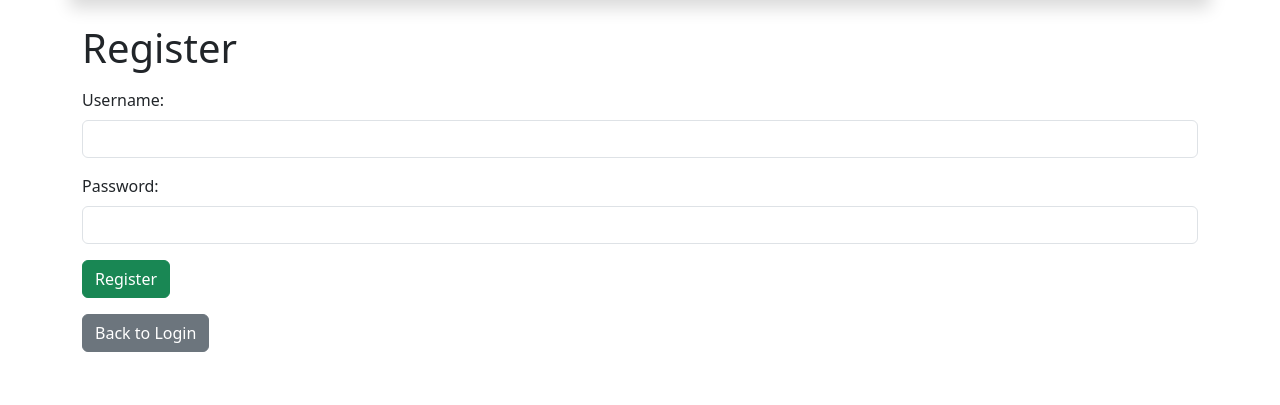
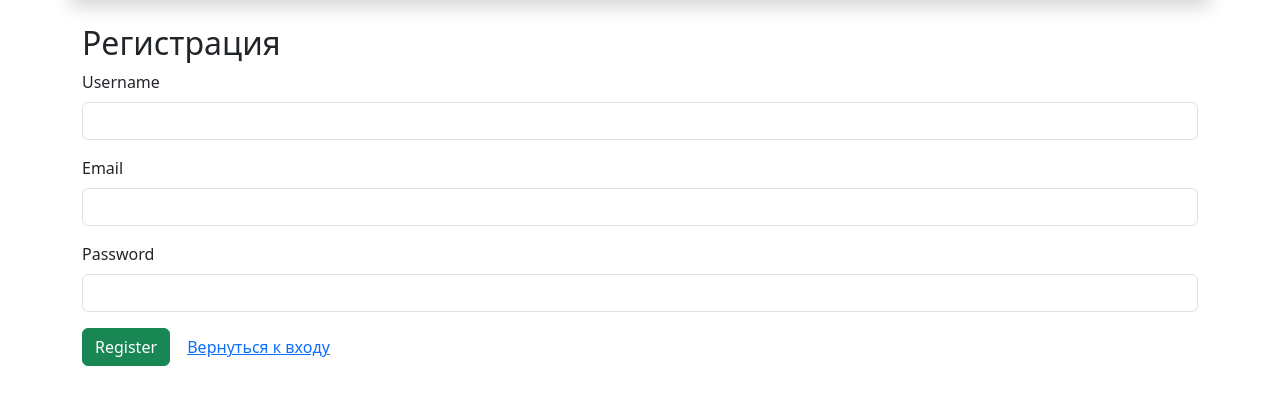
Before and after one commit to svladimir1010/Task-Tracker, a Flask app: page /register in a window 1280 px wide. Shown: the part 56-461 px from the top of the page. Run offline with Flask 3, Linux system fonts and the light colour scheme.

Commit message:
Install email-validator package
- Added to requirements.txt
- Updated register.html to fix email validation error

```diff
--- a/app/templates/register.html
+++ b/app/templates/register.html
@@ -1,24 +1,51 @@
 {% extends "base.html" %}
-{% block title %}Register{%endblock%}
+
+{% block title %}
+    Регистрация
+{% endblock %}
+
 {% block content %}
-<h1 class="mt-4">Register</h1>
-{% with messages = get_flashed_messages(with_categories=true ) %}
+    <h2>Регистрация</h2>
+
+    {# Отображение флеш-сообщений #}
+    {% with messages = get_flashed_messages(with_categories=true) %}
         {% if messages %}
             {% for category, message in messages %}
-<div class="alert alert-{{ category }}">{{ message }}</div>
+                <div class="alert alert-{{ category }}">
+                    {{ message }}
+                </div>
             {% endfor %}
         {% endif %}
     {% endwith %}
-<form method="POST" class="mt-3">
+
+    <form method="post">
+        {{ form.hidden_tag() }}
+
         <div class="mb-3">
-		<label class="form-label">Username:</label>
-		<input type="text" name="username" class="form-control" required>
+            {{ form.username.label(class="form-label") }}
+            {{ form.username(class="form-control", id="username") }}
+            {% for error in form.username.errors %}
+                <div class="text-danger">{{ error }}</div>
+            {% endfor %}
         </div>
+
         <div class="mb-3">
-		<label class="form-label">Password:</label>
-		<input type="password" name="password" class="form-control" required>
+            {{ form.email.label(class="form-label") }}
+            {{ form.email(class="form-control", id="email") }}
+            {% for error in form.email.errors %}
+                <div class="text-danger">{{ error }}</div>
+            {% endfor %}
         </div>
-	<button type="submit" class="btn btn-success">Register</button>
+
+        <div class="mb-3">
+            {{ form.password.label(class="form-label") }}
+            {{ form.password(class="form-control", id="password") }}
+            {% for error in form.password.errors %}
+                <div class="text-danger">{{ error }}</div>
+            {% endfor %}
+        </div>
+
+        {{ form.submit(class="btn btn-success") }}
+        <a href="{{ url_for('main.login') }}" class="btn btn-link">Вернуться к входу</a>
     </form>
-<a href="{{ url_for('main.login') }}" class="btn btn-secondary mt-3">Back to Login</a>
 {% endblock %}
--- a/requirements.txt
+++ b/requirements.txt
@@ -18,3 +18,4 @@ SQLAlchemy==2.0.41
 typing_extensions==4.13.2
 Werkzeug==3.1.3
 Flask-WTF
+email_validator==2.2.0
```
Lines whose indentation alone changed are shown as unchanged.
